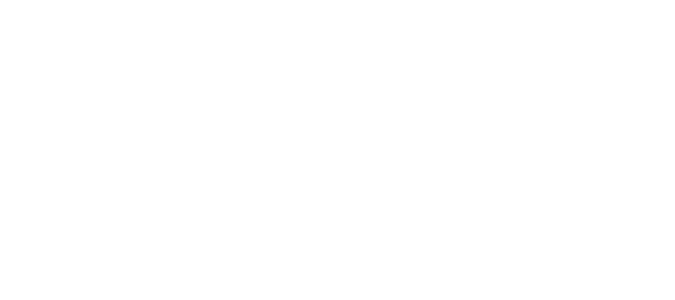
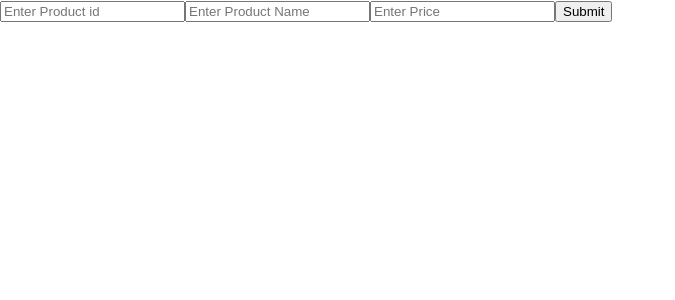
Before and after one commit to Venktesh123/MY-Assignment, a React (Create React App) app: page /add/list in a window 1280 px wide. Before the commit this address had no page. Shown: the top 300 px of the page, without its empty margins (0-675 px from the left). Built offline with nearby package versions, Linux system fonts and the light colour scheme.

Commit message:
list-item-add-done

```diff
--- a/src/App.js
+++ b/src/App.js
@@ -4,6 +4,7 @@
 import Signup from "./components/Signup/Signup";
 import Login from "./components/Login/Login";
 import Firedata from './components/Firedata';
+import List from './components/List';
 
 function App() {
   return (
@@ -15,6 +16,8 @@
           <Route path="/login" element={<Login/>}/>
           <Route path="/" element={<Home />} />
           <Route path="/firedata" element={<Firedata/>}/>
+          <Route path="/add/list" element={<List/>}/>
+
         </Routes>
       </Router>
     </div>
--- /dev/null
+++ b/src/components/List.js
@@ -0,0 +1,68 @@
+import { useState } from 'react';
+import { ref, push, getDatabase } from 'firebase/database';
+import  {app} from "../firebase";
+const db=getDatabase(app);
+ // Import 'push' from firebase database
+
+// Assuming db is the reference to your Firebase app's Realtime Database
+
+function List() {
+  const [values, setValues] = useState({
+    product_id: '',
+    product_name: '',
+    price: '',
+  });
+
+  const putData = async () => {
+    try {
+      // Use 'push' to generate a new unique key for each entry
+      const newProductRef = push(ref(db, 'product/sale'), values);
+      console.log('Data pushed with key:', newProductRef.key);
+    } catch (error) {
+      console.error('Error pushing data:', error.message);
+    }
+  };
+
+  const handleInputChange = (label, value) => {
+    setValues((prev) => ({ ...prev, [label]: value }));
+  };
+
+  const handleSubmit = (event) => {
+    event.preventDefault();
+    putData();
+    // Optionally, you can reset the form fields after submission
+    setValues({
+      product_id: '',
+      product_name: '',
+      price: '',
+    });
+  };
+
+  return (
+    <form onSubmit={handleSubmit}>
+      {/* InputControl components */}
+      <input
+        type="text"
+        placeholder="Enter Product id"
+        value={values.product_id}
+        onChange={(event) => handleInputChange('product_id', event.target.value)}
+      />
+      <input
+        type="text"
+        placeholder="Enter Product Name"
+        value={values.product_name}
+        onChange={(event) => handleInputChange('product_name', event.target.value)}
+      />
+      <input
+        type="text"
+        placeholder="Enter Price"
+        value={values.price}
+        onChange={(event) => handleInputChange('price', event.target.value)}
+      />
+
+      <button type="submit">Submit</button>
+    </form>
+  );
+}
+
+export default List;
```
